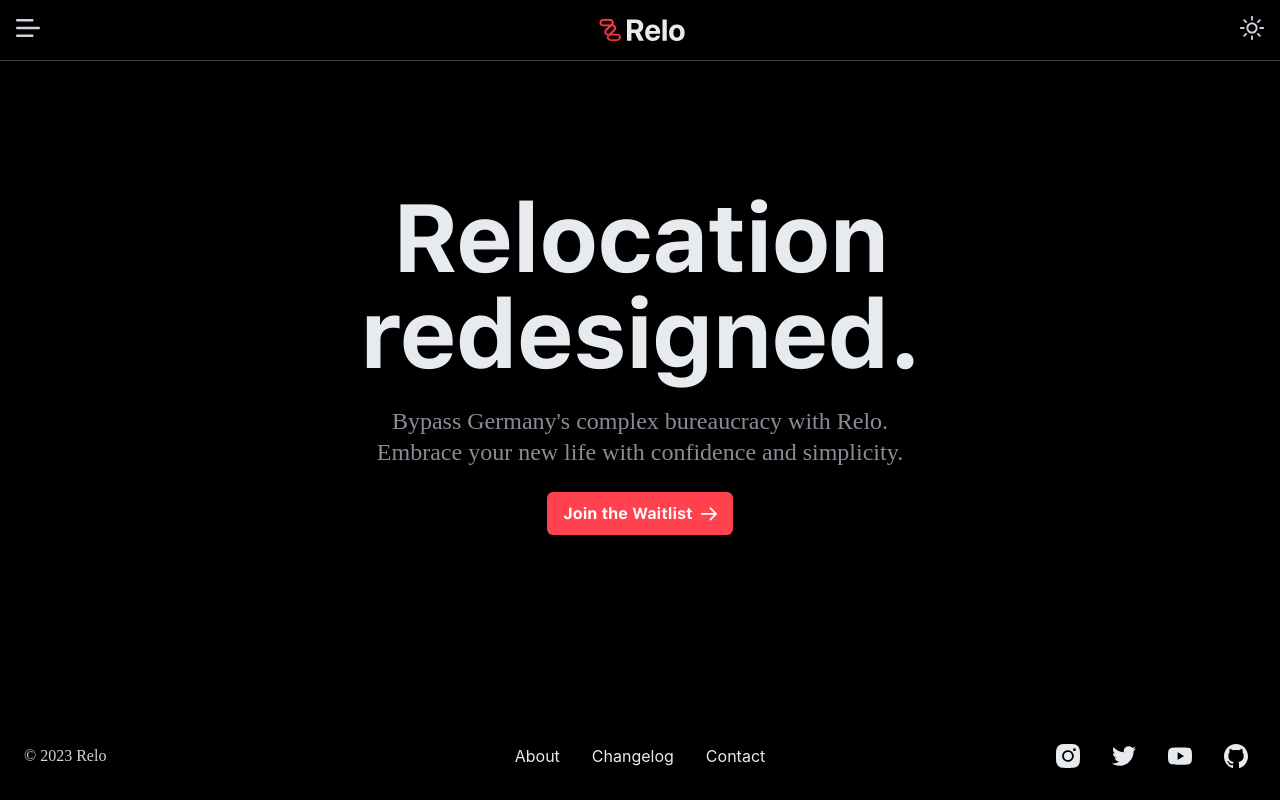
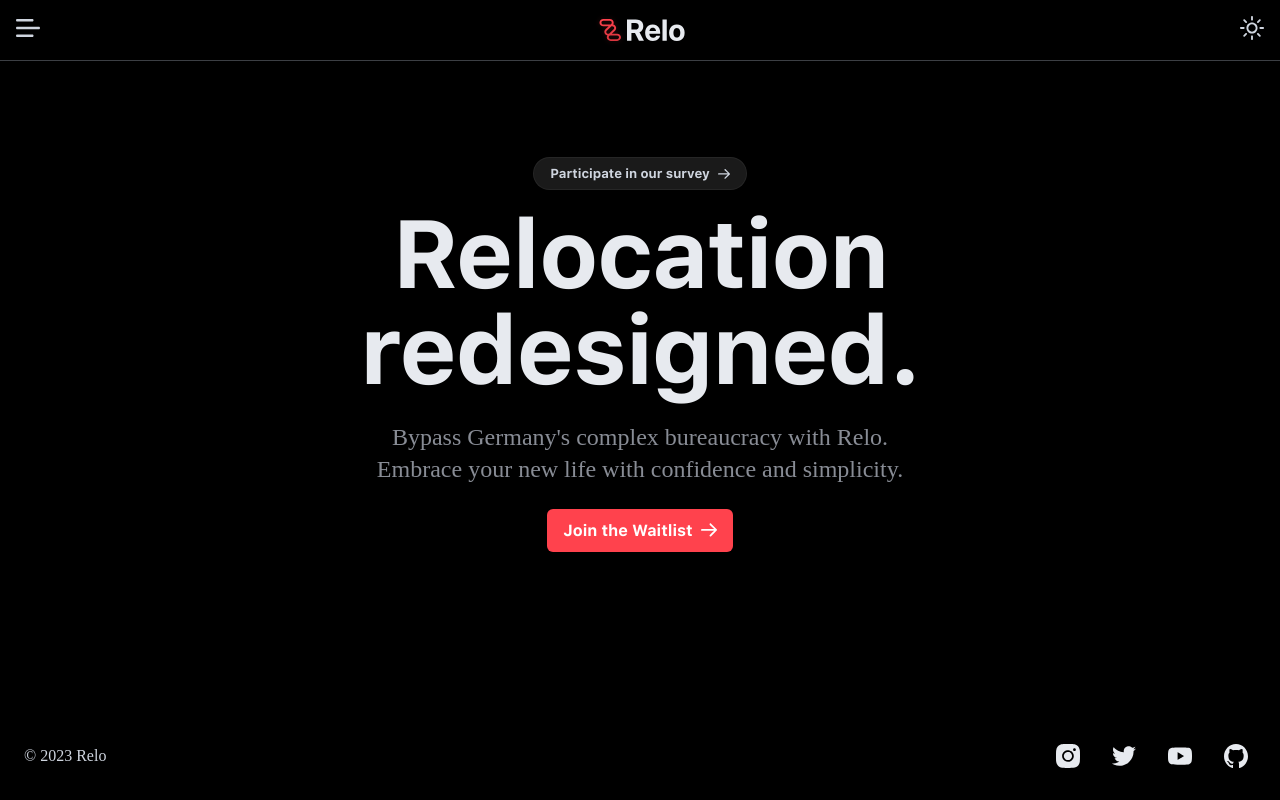
Before and after one commit to ClementeSerrano/web-app-boilerplate, a React (Create React App) app: page / in a window 1280 px wide. Built offline with nearby package versions, Linux system fonts and the light colour scheme; no server answers; a web font is replaced by a local one.

Commit message:
:sparkles: Add user research survey button on homepage

```diff
--- a/src/auth/components/WaitingListDialog/WaitingListDialog.tsx
+++ b/src/auth/components/WaitingListDialog/WaitingListDialog.tsx
@@ -24,11 +24,11 @@ export default function WaitingListDialog({
       return (
         <FallbackComponent
           type="success"
-          title="You're now part of our community!"
+          title="You're now part of our community ❤️"
           description={
             <>
               <WaitingListDialogParagraph variant="paragraph1" color="level3">
-                You will be hearing from us very soon ❤️ In the meantime, we
+                You will be hearing from us very soon ☺️ In the meantime, we
                 invite you to answer a few questions that will help us making
                 Relo the best solution for you.
               </WaitingListDialogParagraph>
--- a/src/common/components/Footer/Footer.styles.ts
+++ b/src/common/components/Footer/Footer.styles.ts
@@ -5,6 +5,7 @@ import { DEVICES_BREAKPOINTS } from '../../contexts/DeviceContext/DeviceContext.
 export const FooterContainer = styled.footer`
   display: flex;
   background-color: ${({ theme }) => theme.palette.background.level1};
+  position: relative;
 `;
 
 export const FooterInnerContainer = styled.div`
--- /dev/null
+++ b/src/home/components/UserResearchFormButton/UserResearchFormButton.styles.ts
@@ -0,0 +1,14 @@
+import styled from 'styled-components';
+import Button from '../../../common/components/Button/Button';
+
+export const UserResearchFormButtonContainer = styled(Button)`
+  display: flex;
+  align-items: center;
+  padding: 8px 16px;
+  border-radius: 24px;
+  background: rgba(255, 255, 255, 0.1);
+  border-width: 1px;
+  border-style: solid;
+  border-color: rgba(255, 255, 255, 0.05);
+  font-size: 13px;
+`;
--- /dev/null
+++ b/src/home/components/UserResearchFormButton/UserResearchFormButton.tsx
@@ -0,0 +1,20 @@
+import { useTheme } from 'styled-components';
+import ArrowIcon from '../../../common/assets/icons/ArrowIcon';
+import { WithStyle } from '../../../common/interfaces/components.interfaces';
+import { UserResearchFormButtonContainer } from './UserResearchFormButton.styles';
+
+export default function UserResearchFormButton({ style }: WithStyle) {
+  const theme = useTheme();
+
+  return (
+    <UserResearchFormButtonContainer
+      variant="text"
+      format="outline"
+      size="sm"
+      style={style}
+    >
+      Participate in our survey{' '}
+      <ArrowIcon height={12} style={{ marginLeft: theme.spacing.xxs }} />
+    </UserResearchFormButtonContainer>
+  );
+}
--- a/src/home/pages/HomePage.styles.ts
+++ b/src/home/pages/HomePage.styles.ts
@@ -1,9 +1,22 @@
 import styled from 'styled-components';
 
 import Button from '../../common/components/Button/Button';
+import Typography from '../../common/components/Typography/Typography';
+
+export const HomePageTitle = styled(Typography)`
+  text-align: center;
+  margin-bottom: ${({ theme }) => theme.spacing.md}px;
+  max-width: ${({ theme }) => theme.breakpoints.values.sm}px;
+`;
+
+export const HomePageSubtitle = styled(Typography)`
+  text-align: center;
+  max-width: ${({ theme }) => theme.breakpoints.values.sm}px;
+`;
 
 export const HomePageWaitingListButton = styled(Button)`
   display: flex;
   align-items: center;
   margin-top: ${({ theme }) => theme.spacing.md}px;
+  margin-bottom: ${({ theme }) => theme.spacing.sm}px;
 `;
--- a/src/home/pages/HomePage.tsx
+++ b/src/home/pages/HomePage.tsx
@@ -2,11 +2,15 @@ import { useTheme } from 'styled-components';
 
 import { useDialog } from '../../common/hooks/useDialog';
 import SectionContainer from '../../common/components/SectionContainer/SectionContainer';
-import Typography from '../../common/components/Typography/Typography';
 import WaitingListDialog from '../../auth/components/WaitingListDialog/WaitingListDialog';
 import ArrowIcon from '../../common/assets/icons/ArrowIcon';
+import UserResearchFormButton from '../components/UserResearchFormButton/UserResearchFormButton';
 
-import { HomePageWaitingListButton } from './HomePage.styles';
+import {
+  HomePageSubtitle,
+  HomePageTitle,
+  HomePageWaitingListButton,
+} from './HomePage.styles';
 
 /**
  * Home module main page.
@@ -19,27 +23,14 @@ export default function HomePage() {
   return (
     <>
       <SectionContainer>
-        <Typography
-          as="h1"
-          variant="title1"
-          style={{
-            textAlign: 'center',
-            marginBottom: theme.spacing.md,
-            maxWidth: theme.breakpoints.values.sm,
-          }}
-        >
-          Relocation redesigned.
-        </Typography>
+        <UserResearchFormButton style={{ marginBottom: theme.spacing.sm }} />
 
-        <Typography
-          as="h2"
-          variant="title5"
-          color="level3"
-          style={{ textAlign: 'center', maxWidth: theme.breakpoints.values.sm }}
-        >
+        <HomePageTitle variant="title1">Relocation redesigned.</HomePageTitle>
+
+        <HomePageSubtitle variant="title5" color="level3">
           Bypass Germany's complex bureaucracy with Relo. Embrace your new life
           with confidence and simplicity.
-        </Typography>
+        </HomePageSubtitle>
 
         <HomePageWaitingListButton onClick={waitingListDialog.handleOpen}>
           Join the Waitlist{' '}
```
Also changed, not shown: src/common/components/Footer/Footer.tsx (+4 -3 lines).
